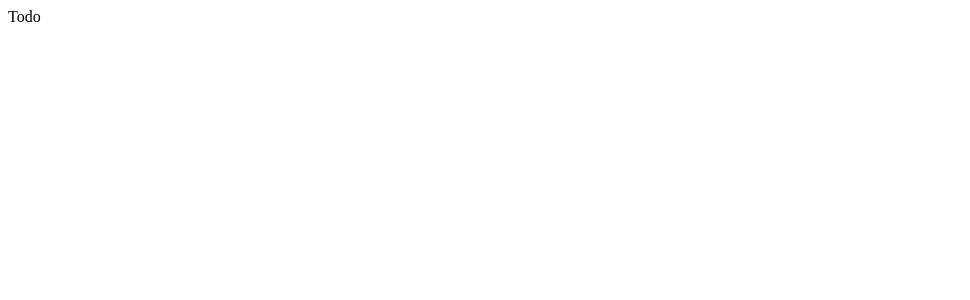
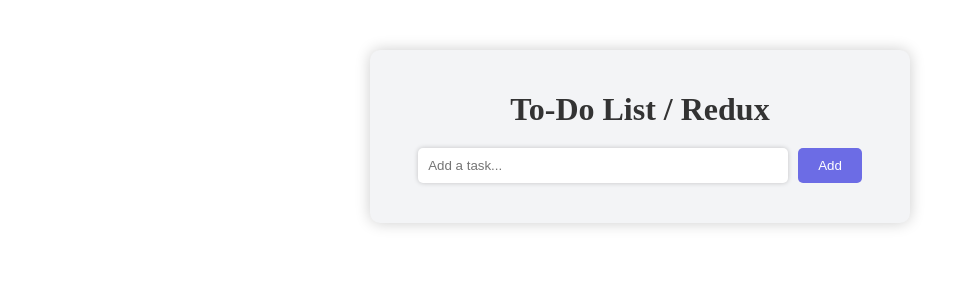
Before and after one commit to Rajlodh-001/react-redux_test, a React (Vite) app: page /todolist in a window 1280 px wide. Shown: the top 300 px of the page, without its empty margins (0-970 px from the left). Built offline with nearby package versions, Linux system fonts and the light colour scheme.

Commit message:
rudex_state-todo

```diff
--- a/src/pages/Todolist.tsx
+++ b/src/pages/Todolist.tsx
@@ -1,11 +1,63 @@
+import { useState } from "react";
+import "./todolist.css";
+import { useDispatch, useSelector } from "react-redux";
 
+import { AppDispatch, RootState } from "../state/store";
+import { addTodo, deleteTodo, toggleTodo } from "../state/todo/todoSlice";
 
 const TodoList = () => {
+  const [input, setInput] = useState("");
 
+  // const todos = useSelector ((state: RootState)=>state.todo.todos);
+  const todos = useSelector((state: RootState) => state.todo.todos);
+  const dispatch = useDispatch<AppDispatch>();
+
+  const addNewTodo = () => {
+    if (input.trim()) {
+      dispatch(addTodo(input));
+      setInput("");
+    }
+
+  };
 
   return (
     <div className="todo-container">
-Todo
+      <h1>To-Do List / Redux</h1>
+      <input
+      value={input}
+        onChange={(e) => (
+          setInput(e.target.value)
+        )}
+        type="text"
+        className="todo-input"
+        placeholder="Add a task..."
+      />
+      <button className="add-btn" onClick={addNewTodo}>
+        Add
+      </button>
+
+      <ul className="todo-list">
+        {todos?.map((todo) => (
+          <li key={todo.id} className="todo-item">
+            <span>{todo.text}</span>
+            <button
+              className="toggle-btn"
+              style={{
+                backgroundColor: todo.completed ? "#56d5df" : "#34e492",
+              }}
+              onClick={() => dispatch(toggleTodo(todo.id))}
+            >
+              {todo.completed ? "Undo" : "Complete"}
+            </button>
+            <button
+              className="delete-btn"
+              onClick={() => dispatch(deleteTodo(todo.id))}
+            >
+              Delete
+            </button>
+          </li>
+        ))}
+      </ul>
     </div>
   );
 };
--- /dev/null
+++ b/src/pages/todolist.css
@@ -0,0 +1,90 @@
+
+.todo-container {
+    width: 100%;
+    max-width: 500px;
+    margin: 50px auto;
+    padding: 20px;
+    background: #f3f4f6;
+    border-radius: 10px;
+    box-shadow: 0 0 15px rgba(0, 0, 0, 0.2);
+    text-align: center;
+  }
+
+  h1 {
+    color: #333;
+    font-size: 2rem;
+    margin-bottom: 20px;
+  }
+
+  .todo-input {
+    width: 70%;
+    padding: 10px;
+    border: none;
+    outline: none;
+    border-radius: 5px;
+    margin-right: 10px;
+    box-shadow: 0 0 5px rgba(0, 0, 0, 0.2);
+  }
+
+  .add-btn {
+    padding: 10px 20px;
+    background: #6c6ce5; /* Purple */
+    color: #fff;
+    border: none;
+    border-radius: 5px;
+    cursor: pointer;
+    transition: background 0.3s ease;
+  }
+
+  .add-btn:hover {
+    background: #5353c6; /* Darker Purple */
+  }
+
+  .todo-list {
+    margin-top: 20px;
+    list-style: none;
+    padding: 0;
+  }
+
+  .todo-item {
+    display: flex;
+    justify-content: space-between;
+    align-items: center;
+    background: #ffffff;
+    padding: 10px;
+    margin-bottom: 10px;
+    border-radius: 5px;
+    box-shadow: 0 0 5px rgba(0, 0, 0, 0.2);
+  }
+
+  .todo-item span {
+    flex: 1;
+    text-align: left;
+    margin-left: 10px;
+  }
+
+  .toggle-btn {
+    /* background: #34e492;  */
+    border: none;
+    color: #fff;
+    padding: 5px 10px;
+    border-radius: 5px;
+    cursor: pointer;
+    margin-right: 8px;
+  }
+  .toggle-btn:hover {
+    /* background: #34e492; */
+  }
+
+  .delete-btn {
+    background: #ff4d4d;
+    border: none;
+    color: #fff;
+    padding: 5px 10px;
+    border-radius: 5px;
+    cursor: pointer;
+  }
+
+  .delete-btn:hover {
+    background: #cc0000;
+  }
--- a/src/state/store.ts
+++ b/src/state/store.ts
@@ -1,11 +1,11 @@
 import {configureStore } from "@reduxjs/toolkit";
 import counterReducer from "./counter/counterSlice";
-
+import todoReducer from "./todo/todoSlice"
 
 export const store = configureStore ({
     reducer:{
         counter:counterReducer,
-
+        todo:todoReducer,
     },
 })
 
--- /dev/null
+++ b/src/state/todo/todoSlice.tsx
@@ -0,0 +1,44 @@
+import { createSlice, PayloadAction } from "@reduxjs/toolkit";
+
+interface Todo {
+  id: number;
+  text: string;
+  completed: boolean;
+}
+
+interface todoState {
+  todos: Todo[];
+}
+const initialState: todoState = {
+  todos: [],
+};
+
+const todoSlice = createSlice({
+  name: "todo",
+  initialState,
+  reducers: {
+    addTodo: (state, action: PayloadAction<string>) => {
+      const newTodo: Todo = {
+        id: state.todos.length, // Index as ID
+        text: action.payload,
+        completed: false,
+      };
+      state.todos.push(newTodo);
+    },
+
+    deleteTodo: (state, action: PayloadAction<number>) => {
+      state.todos = state.todos.filter((todo) => todo.id !== action.payload);
+    },
+
+    toggleTodo: (state, action: PayloadAction<number>) => {
+      const index = action.payload;
+      if (index<state.todos.length){
+        state.todos[index].completed =!state.todos[index].completed
+      }
+    },
+  },
+});
+
+export const { addTodo, deleteTodo,toggleTodo } = todoSlice.actions;
+
+export default todoSlice.reducer;
```
